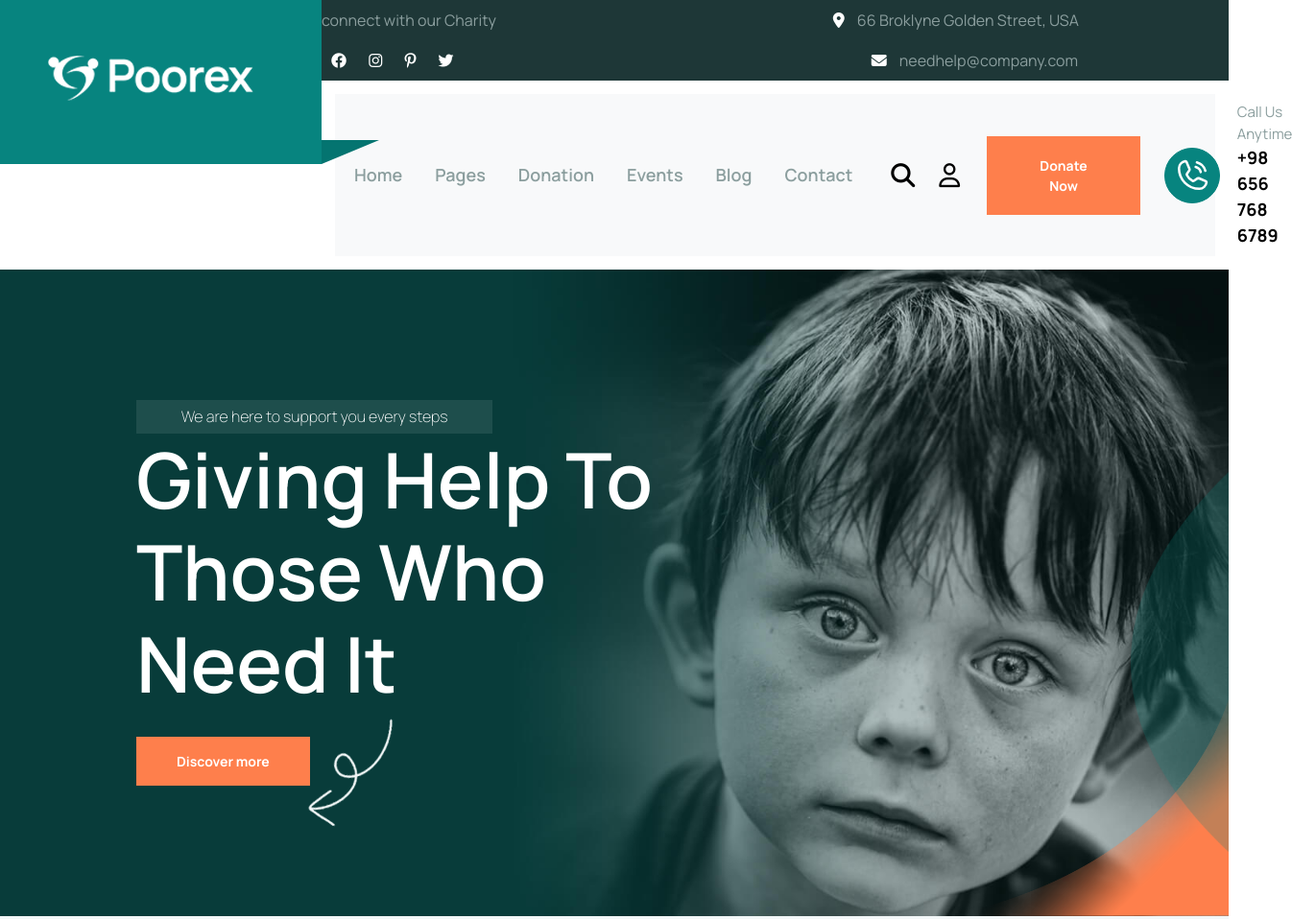
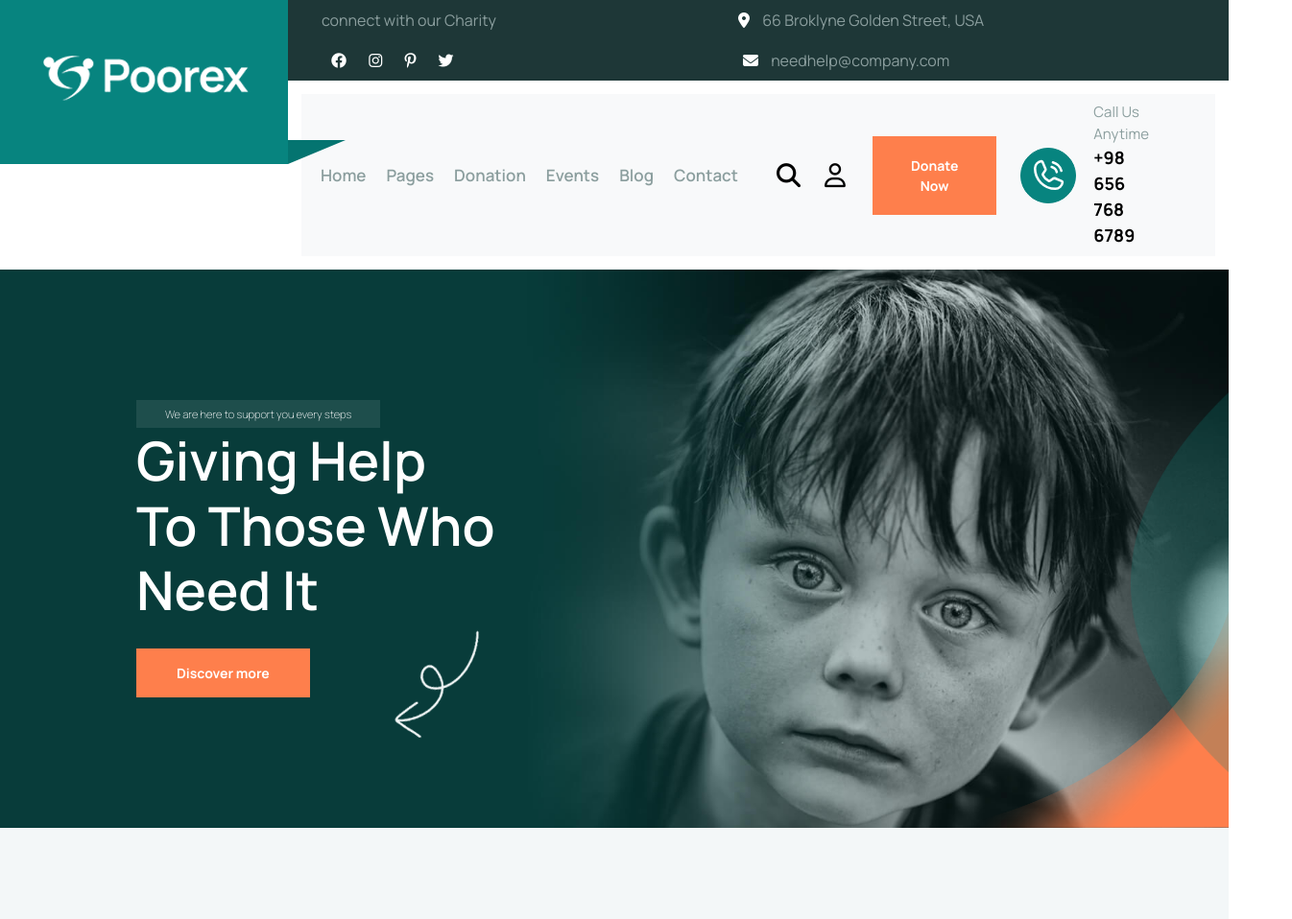
Before and after one commit to MuhammadRizwan89/Poorex-website, a plain HTML site: page index.html in a window 1280 px wide. Shown: the top 958 px of the page at 96% size, 1346 px wide, since content can reach past the window. Drawn offline with nearby package versions, Linux system fonts and the light colour scheme.

Commit message:
media queri firest point edit

```diff
--- a/assets/css/style.css
+++ b/assets/css/style.css
@@ -152,15 +152,14 @@ html {
 .add_bar {
   display: flex;
   align-items: center;
-  justify-content: center;
+  justify-content: space-between;
   background-color: #083c3a;
   color: #8b9e9e;
   line-height: 42px;
   background-color: #1e3737;
   column-gap: 14rem;
 }
-.tp_header-left {
-}
+
 .tp_header-left ul {
   margin-bottom: 0px;
   padding-left: 0px;
@@ -173,7 +172,7 @@ html {
   color: #ffff;
   margin: 10px;
 }
-.tp_header-right ul > li:nth-child(2){
+.tp_header-right ul > li:nth-child(2) {
   padding-left: 40px;
 }
 .tp_header-right {
@@ -1619,10 +1618,10 @@ html {
   padding-top: 15px;
   padding-left: 45px;
   margin: 0px;
-  position:relative;
-}
-.minus_plus-box p::after{
-position:absolute;
+  position: relative;
+}
+.minus_plus-box p::after {
+  position: absolute;
   top: 22px;
   left: 12px;
   content: "";
@@ -1667,10 +1666,11 @@ background-color: #fe7f4c;
   justify-content: center;
   box-shadow: 2px 3.464px 40px 0px rgba(14, 5, 1, 0.04);
 }
-.whatWeDo_card:hover .card_icon img{
-  filter: invert(100%) sepia(0%) saturate(0%) hue-rotate(93deg) brightness(103%) contrast(103%);
-}
-.whatWeDo_card:hover .card_icon{
+.whatWeDo_card:hover .card_icon img {
+  filter: invert(100%) sepia(0%) saturate(0%) hue-rotate(93deg) brightness(103%)
+    contrast(103%);
+}
+.whatWeDo_card:hover .card_icon {
   background-color: #fe7f4c;
 }
 .whatWeDo-cardImg {
@@ -1713,7 +1713,7 @@ background-color: #fe7f4c;
   cursor: pointer;
   color: #000;
   font-weight: 600;
-  transition: all ease .2s;
+  transition: all ease 0.2s;
   font-size: 14px;
 }
 .whatWeDo_card-text span a:hover {
@@ -1727,6 +1727,122 @@ background-color: #fe7f4c;
 
 /*.......... whatWeDo section end ..........*/
 
-
 /*.......... extra coading ..........*/
+/*.......... 1399 ..........*/
+
+.donateBtn {
+  padding: 20px 40px !important;
+}
+.nav-link {
+  font-size: 17px;
+}
+.navbar-nav {
+  gap: 5px;
+}
+.add_bar {
+  column-gap: 6rem;
+}
+.content {
+  width: 374px;
+}
+.logo {
+  width: 300px;
+}
+.logo img {
+  left: 45px;
+}
+.main_iner_mcontact {
+  padding-left: 300px;
+}
+/*.......... 1199 ..........*/
+.content h1 {
+  font-size: 56px;
+}
+.tp_header-right ul > li:nth-child(2) {
+  padding-left: 5px;
+}
+
 /*.......... Media Query ..........*/
+@media screen and (max-width: 1399px) {
+  /* navebar */
+
+  .donateBtn {
+    padding: 20px 40px !important;
+  }
+  .nav-link {
+    font-size: 17px;
+  }
+  .navbar-nav {
+    gap: 5px;
+  }
+  /* .add_bar{
+    column-gap: 6rem;
+  } */
+  .content {
+    width: 374px;
+  }
+  .tp_header-right ul > li:nth-child(2) {
+    padding-left: 5px;
+  }
+  .logo {
+    width: 300px;
+  }
+  .logo img {
+    left: 45px;
+  }
+  .main_iner_mcontact {
+    padding-left: 300px;
+  }
+  .tp_header-left span {
+    font-size: clamp(5px 2vw 10px);
+  }
+  .tp_header-left {
+    padding-left: 35px;
+  }
+  .tp_header-right {
+    padding-right: 80px;
+  }
+  .call-us {
+    padding-right: 49px;
+  }
+  .shape1 img {
+    position: absolute;
+    left: 32%;
+  }
+  .container_one {
+    padding-left: 0px;
+  }
+  .blog_sec-img img {
+    width: 90%;
+    height: 90%;
+  }
+  .blog_sec-img::before{
+    width: 90%;
+    height: 90%;
+  }
+  .blog_sec-img{
+    background-color: #ffff;
+  }
+  .join_hand-text h3{
+    font-size: clamp(34px 2vw 38px);
+  }
+}
+@media screen and (max-width: 1199px) {
+  .content h1 {
+    font-size: 56px;
+  }
+  .callBtn {
+    display: none;
+  }
+  .btm-right-bar-phoneNum {
+    display: none;
+  }
+}
+@media screen and (max-width: 991px) {
+}
+@media screen and (max-width: 767px) {
+}
+@media screen and (max-width: 575px) {
+}
+@media screen and (max-width: 480px) {
+}
--- a/index.html
+++ b/index.html
@@ -101,7 +101,7 @@
                                         <div class="callBtn"><a href="#"><img
                                                     src="./assets/images/9025852_phone_call_icon.svg" alt=""></a></div>
                                     </li>
-                                    <li>
+                                    <li class="call-us">
                                         <div class="btm-right-bar-phoneNum">
                                             <span>Call Us Anytime </span>
                                             <a href="tel:+98 656 768 6789">+98 656 768 6789 </a>
```
Lines whose indentation alone changed are shown as unchanged.
